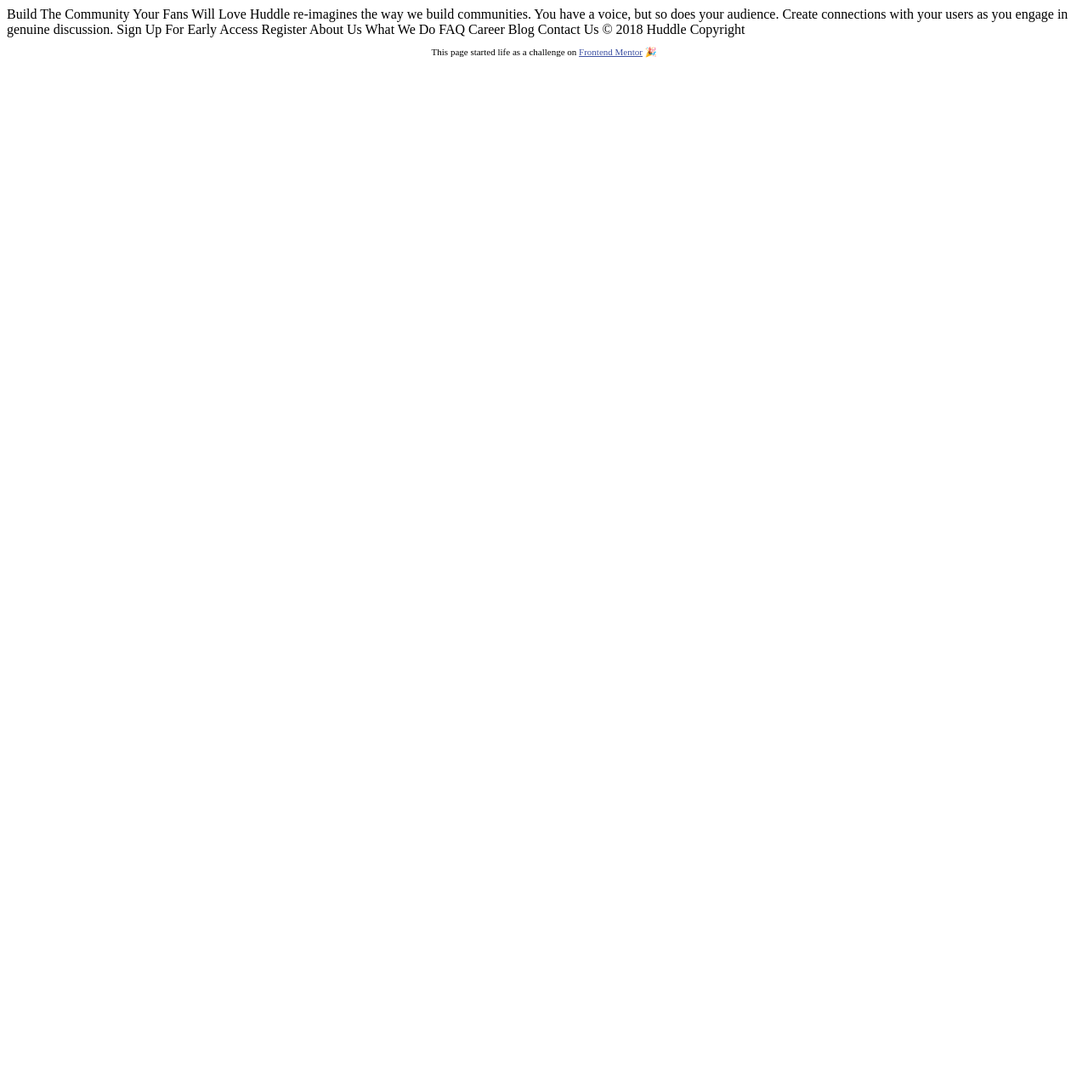
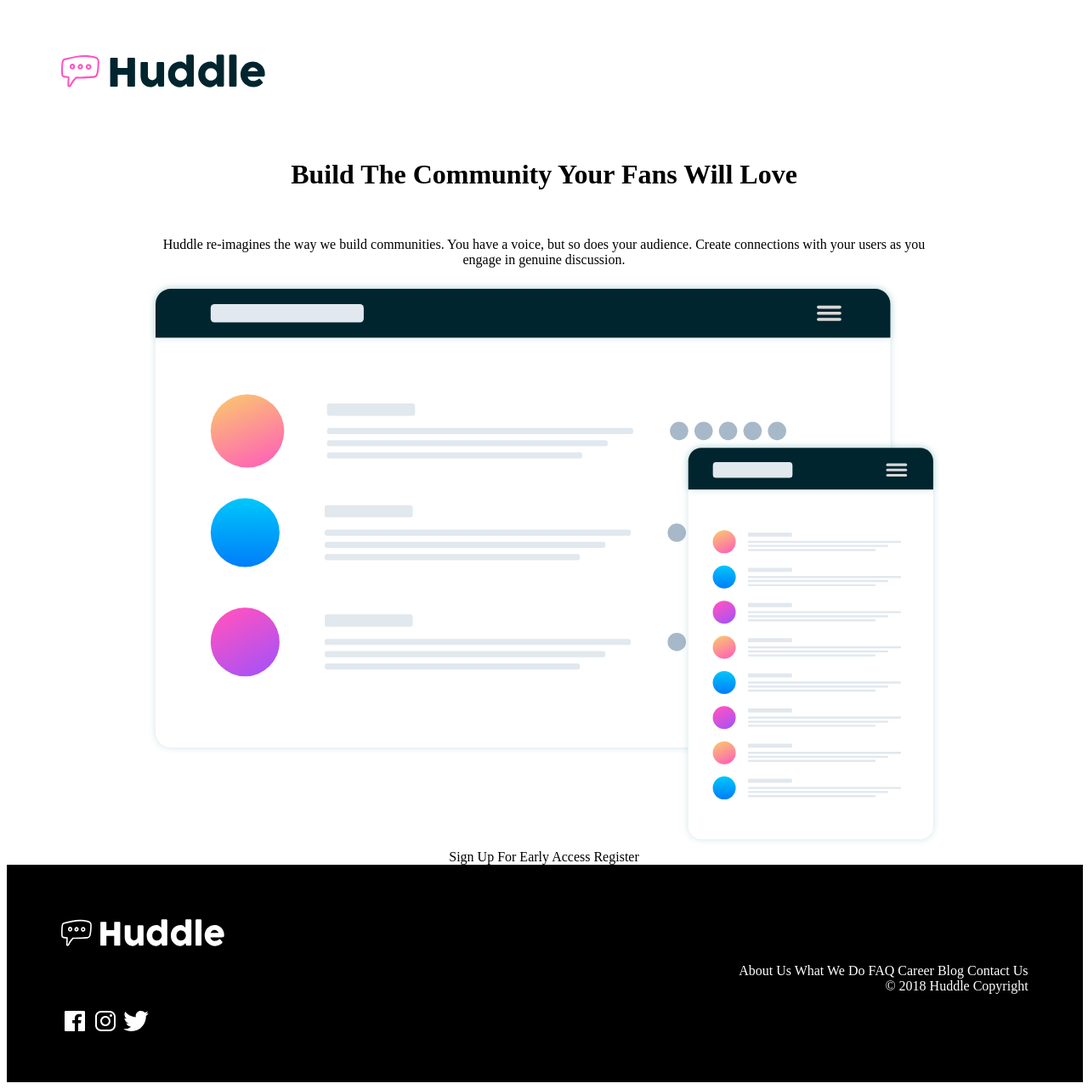
Before and after one commit to robwuk/challenge2, a plain HTML site: page index.html in a window 1280 px wide. Shown: the whole page at 85% size. Before the commit the page ends 800 px from the top, so only its background shows below. Drawn offline with Linux system fonts and the light colour scheme.

Commit message:
started using BEM

```diff
--- /dev/null
+++ b/index.css
@@ -0,0 +1,37 @@
+.mainsection{
+  margin-top: 5vw;
+}
+
+.mainsection__logo {
+  margin-left: 5vw;
+}
+
+.mainBody{
+  text-align: center;
+  margin-left: 13vw;
+  margin-right: 13vw;
+  margin-top: 10vh;
+}
+
+.footer{
+  height: 15vw;
+  background-color: black;
+  width: 90%;
+  color:white;
+  padding-top: 5vw;
+  padding-left: 5vw;
+  padding-right: 5vw;
+}
+
+.footer__logo{
+  filter: grayscale(100%) brightness(1000%);
+  width: 15vw;
+}
+
+.footer__links{
+  text-align: right;
+}
+
+.footer__social{
+  height: 4vh;
+}
--- a/index.html
+++ b/index.html
@@ -1,6 +1,7 @@
 <!DOCTYPE html>
 <html lang="en">
 <head>
+  <link rel="stylesheet" href="index.css">
   <meta charset="UTF-8">
   <meta name="viewport" content="width=device-width, initial-scale=1.0"> <!-- displays site properly based on user's device -->
 
@@ -9,34 +10,44 @@
   <title>Frontend Mentor | Huddle landing page with single column layout</title>
 
   <!-- Feel free to remove these styles or customise in your own stylesheet 👍 -->
-  <style>
-    .attribution { font-size: 11px; text-align: center; }
-    .attribution a { color: hsl(228, 45%, 44%); }
-  </style>
+
 </head>
-<body>
-  Build The Community Your Fans Will Love
+<body class="mainsection">
+  <img class="mainsection__logo" src=".\images\logo.svg">
 
-  Huddle re-imagines the way we build communities. You have a voice, but so does
-  your audience. Create connections with your users as you engage in genuine discussion.
+  <div class="mainBody">
+    <div class="mainBody__topText">
+      <h1>Build The Community Your Fans Will Love</h1>
+      <br/>
+      <p>Huddle re-imagines the way we build communities. You have a voice, but so does
+      your audience. Create connections with your users as you engage in genuine discussion.</p>
+    </div>
 
+    <img class="mainBody__mockup" src=".\images\screen-mockups.svg" width="100%">
+
+    <div class="mainBody__bottomText">
       Sign Up For Early Access
 
       Register
 
+
+    </div>
+  </div>
+  <footer class="footer">
+    <img class="footer__logo" src=".\images\logo.svg">
+    <p class = "footer__links" >
       About Us
       What We Do
       FAQ
       Career
       Blog
       Contact Us
-
+      <br/>
       &copy; 2018 Huddle Copyright
-
-  <footer>
-    <p class="attribution">
-      This page started life as a challenge on <a href="https://www.frontendmentor.io?ref=challenge" target="_blank">Frontend Mentor</a> 🎉
     </p>
+    <img class="footer__social" src=".\images\facebook.svg">
+    <img class="footer__social" src=".\images\instagram.svg">
+    <img class="footer__social" src=".\images\twitter.svg">
   </footer>
 </body>
 </html>
```
Also changed, not shown: images/facebook.svg (added), images/instagram.svg (added), images/twitter.svg (added). Lines whose indentation alone changed are shown as unchanged.
